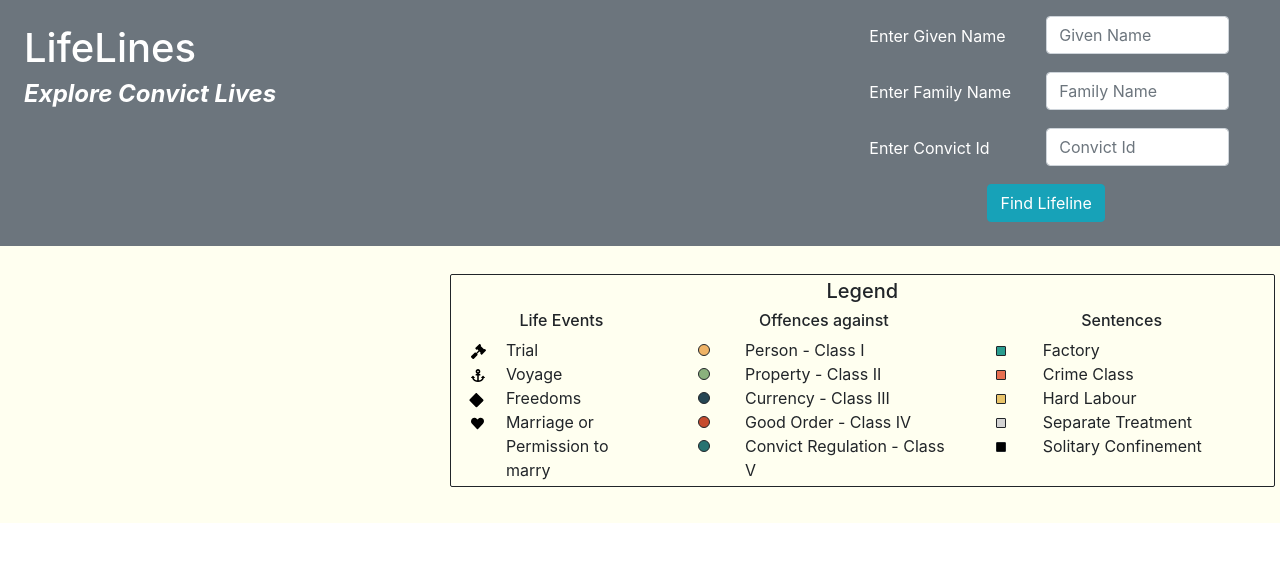
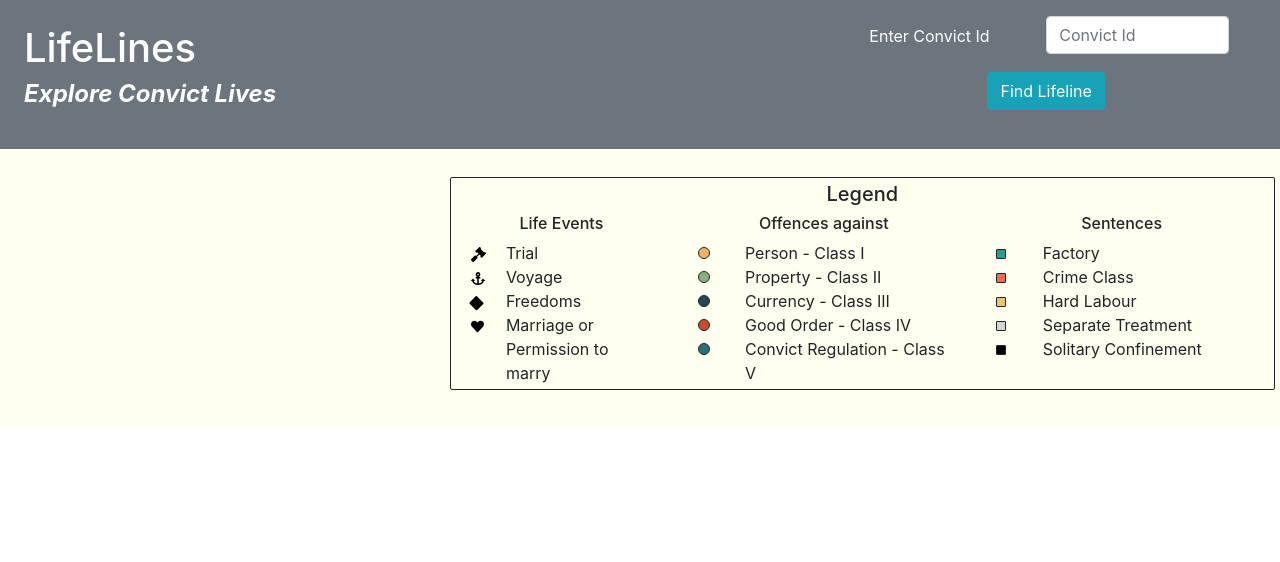
Before and after one commit to monalena/vue-lifelines, a Vue app: page / in a window 1280 px wide. Shown: the top 562 px of the page. Built offline with nearby package versions, Linux system fonts and the light colour scheme; no server answers.

Commit message:
Family Name and Given Name commented out

```diff
--- a/src/App.vue
+++ b/src/App.vue
@@ -8,18 +8,18 @@
                     <b-button v-if="selectedLifelines.length === 1" class="btn btn-primary" size="sm" v-on:click="renderFace">{{buttonText}}</b-button>
                 </div>
                 <div class="col-sm-4 p-3 mb-2">
-                    <div class="form-group row">
-                        <label for="GivenName" class="col-sm-5 col-for-label mt-2">Enter Given Name</label>
-                        <div class="col-sm-6">
-                            <input type="text" class="form-control" id="givenName" placeholder="Given Name">
-                        </div>
-                    </div>
-                    <div class="form-group row">
-                        <label for="FamilyName" class="col-sm-5 col-for-label mt-2">Enter Family Name</label>
-                        <div class="col-sm-6">
-                            <input type="text" class="form-control" id="familyName" placeholder="Family Name">
-                        </div>
-                    </div>
+<!--                    <div class="form-group row">-->
+<!--                        <label for="GivenName" class="col-sm-5 col-for-label mt-2">Enter Given Name</label>-->
+<!--                        <div class="col-sm-6">-->
+<!--                            <input type="text" class="form-control" id="givenName" placeholder="Given Name">-->
+<!--                        </div>-->
+<!--                    </div>-->
+<!--                    <div class="form-group row">-->
+<!--                        <label for="FamilyName" class="col-sm-5 col-for-label mt-2">Enter Family Name</label>-->
+<!--                        <div class="col-sm-6">-->
+<!--                            <input type="text" class="form-control" id="familyName" placeholder="Family Name">-->
+<!--                        </div>-->
+<!--                    </div>-->
                     <div class="form-group row">
                         <label for="ConvictId" class="col-sm-5 col-for-label mt-2">Enter Convict Id</label>
                         <div class="col-sm-6">
--- a/src/components/Lifeline.vue
+++ b/src/components/Lifeline.vue
@@ -563,7 +563,7 @@
                             symbol = this.drawSquare(svg, symX, symY);
                         } else if (d.Source === "FAS DB Relations") {
                             symX = x(d.dates) - 0;
-                            symY = y(d.yValue) + 50;
+                            symY = y(d.yValue) + 45;
                             symbol = this.drawBaby(svg, symX, symY);
                         } else {
                                 symbol = svg.append('circle')
@@ -804,6 +804,7 @@
         background-color: ivory;
         border-radius: 5px;
         padding: 5px;
+        pointer-events: none;
 
 
     }
```
